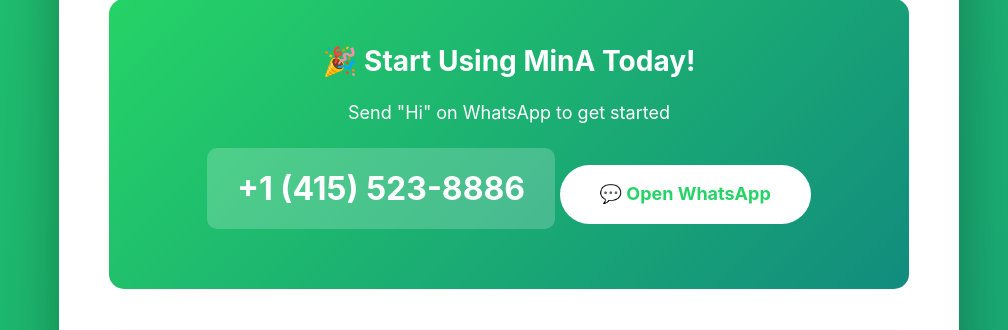
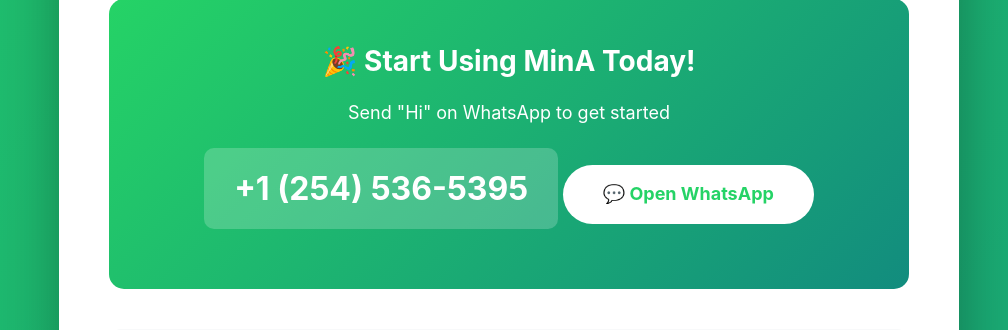
Before and after one commit to gbhide1993/mina--multilang-minutes, a Flask app: page / in a window 1280 px wide. Shown: the part 1481-1811 px from the top of the page, without its empty margins (131-1139 px from the left). Run offline with Flask 3, Linux system fonts and the light colour scheme.

Commit message:
Update WhatsApp contact information

```diff
--- a/templates/index.html
+++ b/templates/index.html
@@ -416,8 +416,8 @@
         <div class="cta">
             <h2>🎉 Start Using MinA Today!</h2>
             <p>Send "Hi" on WhatsApp to get started</p>
-            <div class="phone-number">+1 (415) 523-8886</div>
-            <a href="https://wa.me/14155238886?text=Hi" class="whatsapp-btn" target="_blank">💬 Open WhatsApp</a>
+            <div class="phone-number">+1 (254) 536-5395</div>
+            <a href="https://wa.me/12545365395?text=Hi" class="whatsapp-btn" target="_blank">💬 Open WhatsApp</a>
         </div>
 
         <div class="examples-section">
```
